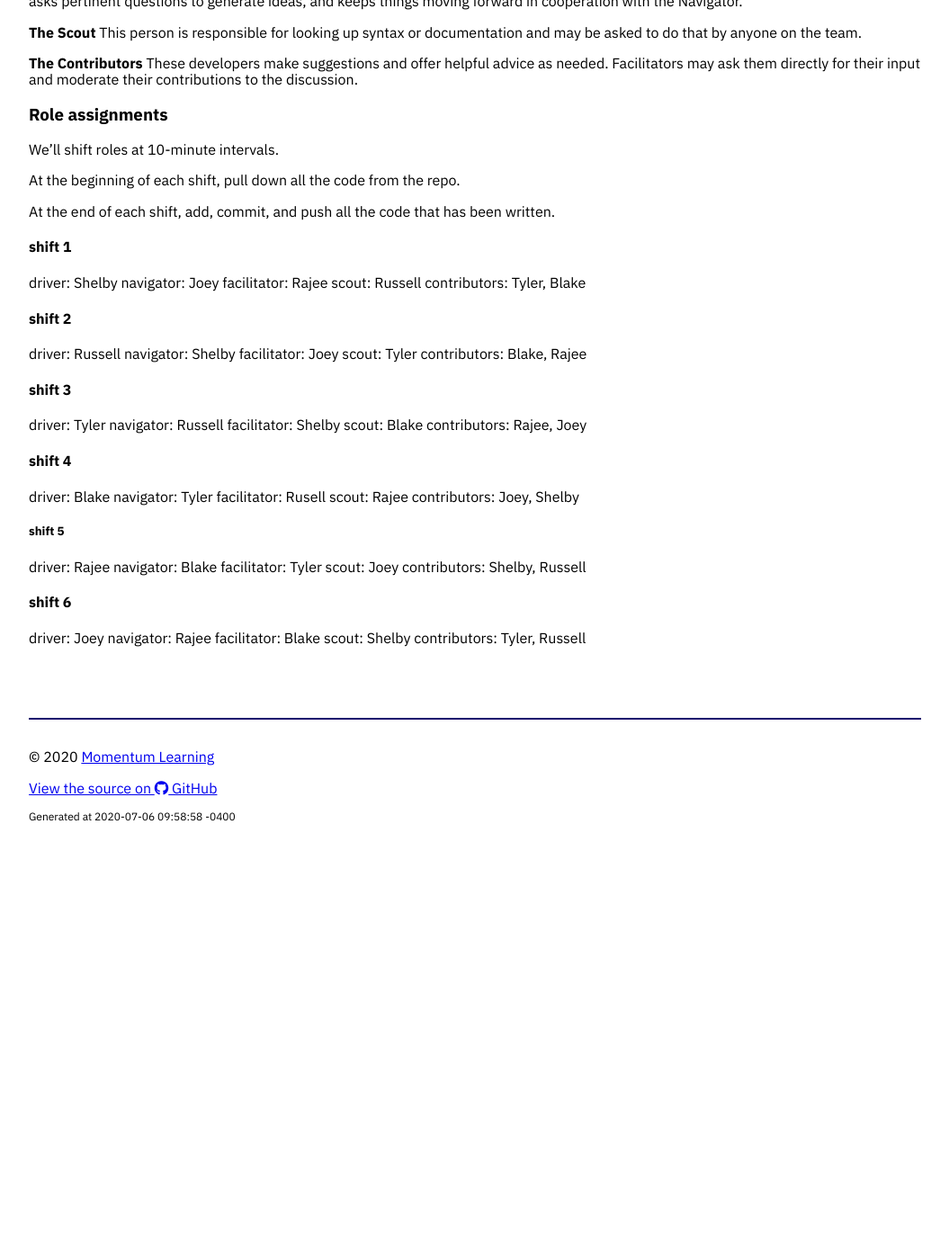
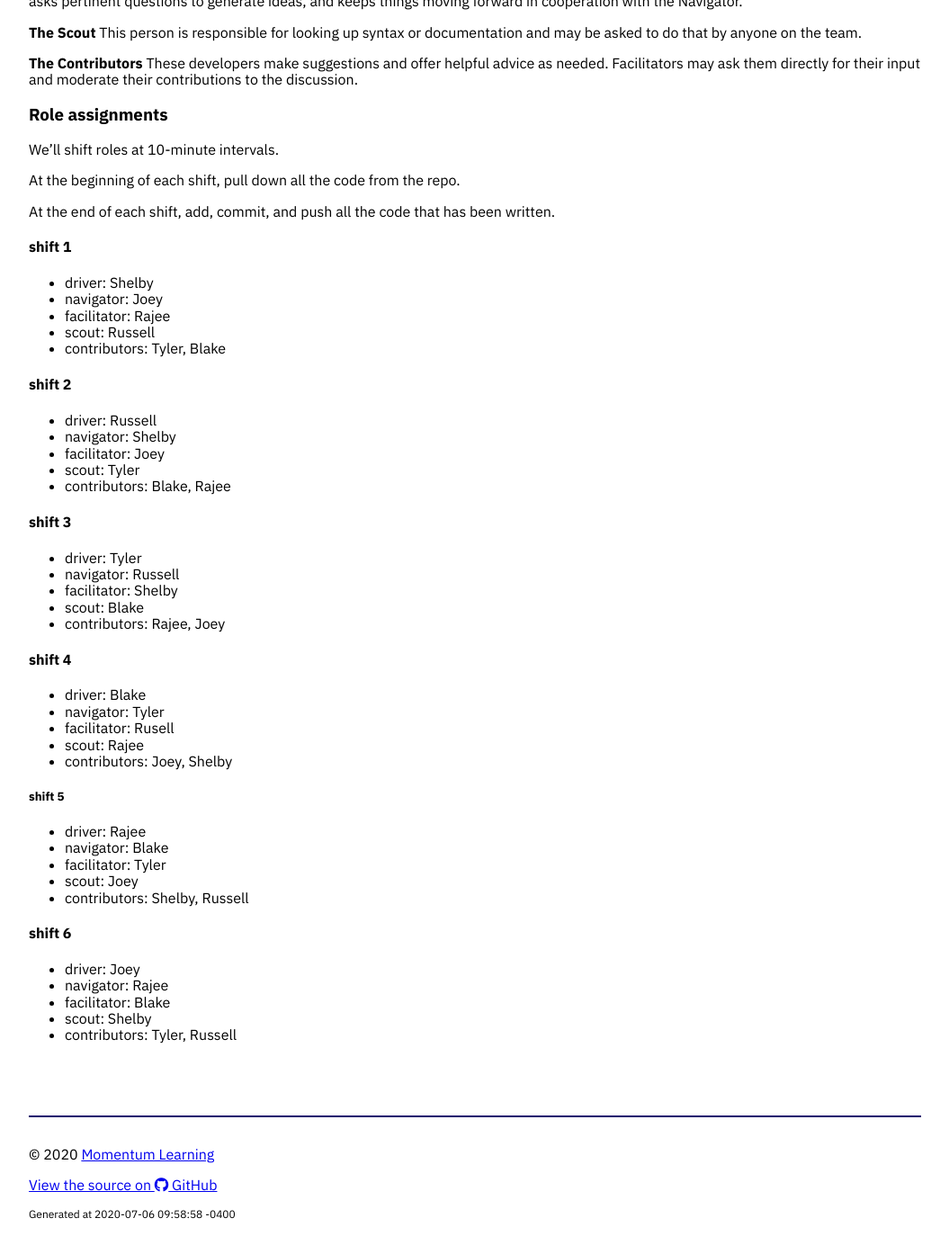
Before and after one commit to momentum-team-3/momentum-team-3.github.io, a Jekyll site: the page built from mob-programming-assignment.md, in a window 1280 px wide and 1400 px high, scrolled down 1303 px. Shown: the top 1394 px of the window at 90% size, without its empty margins (112-1167 px from the left). Built offline with Jekyll 4.4.1, drawn with Linux system fonts in a browser that asks for light colours; nearby versions of some CDN libraries; before the commit the page ends 2262 px from its top, so only the background shows below that.

Commit message:
Fix md formatting

```diff
--- a/mob-programming-assignment.md
+++ b/mob-programming-assignment.md
@@ -67,48 +67,48 @@ At the end of each shift, add, commit, and push all the code that has been writt
 
 #### shift 1
 
-driver: Shelby
-navigator: Joey
-facilitator: Rajee
-scout: Russell
-contributors: Tyler, Blake
+- driver: Shelby
+- navigator: Joey
+- facilitator: Rajee
+- scout: Russell
+- contributors: Tyler, Blake
 
 #### shift 2
 
-driver: Russell
-navigator: Shelby
-facilitator: Joey
-scout: Tyler
-contributors: Blake, Rajee
+- driver: Russell
+- navigator: Shelby
+- facilitator: Joey
+- scout: Tyler
+- contributors: Blake, Rajee
 
 #### shift 3
 
-driver: Tyler
-navigator: Russell
-facilitator: Shelby
-scout: Blake
-contributors: Rajee, Joey
+- driver: Tyler
+- navigator: Russell
+- facilitator: Shelby
+- scout: Blake
+- contributors: Rajee, Joey
 
 #### shift 4
 
-driver: Blake
-navigator: Tyler
-facilitator: Rusell
-scout: Rajee
-contributors: Joey, Shelby
+- driver: Blake
+- navigator: Tyler
+- facilitator: Rusell
+- scout: Rajee
+- contributors: Joey, Shelby
 
 ##### shift 5
 
-driver: Rajee
-navigator: Blake
-facilitator: Tyler
-scout: Joey
-contributors: Shelby, Russell
+- driver: Rajee
+- navigator: Blake
+- facilitator: Tyler
+- scout: Joey
+- contributors: Shelby, Russell
 
 #### shift 6
 
-driver: Joey
-navigator: Rajee
-facilitator: Blake
-scout: Shelby
-contributors: Tyler, Russell
+- driver: Joey
+- navigator: Rajee
+- facilitator: Blake
+- scout: Shelby
+- contributors: Tyler, Russell
```
